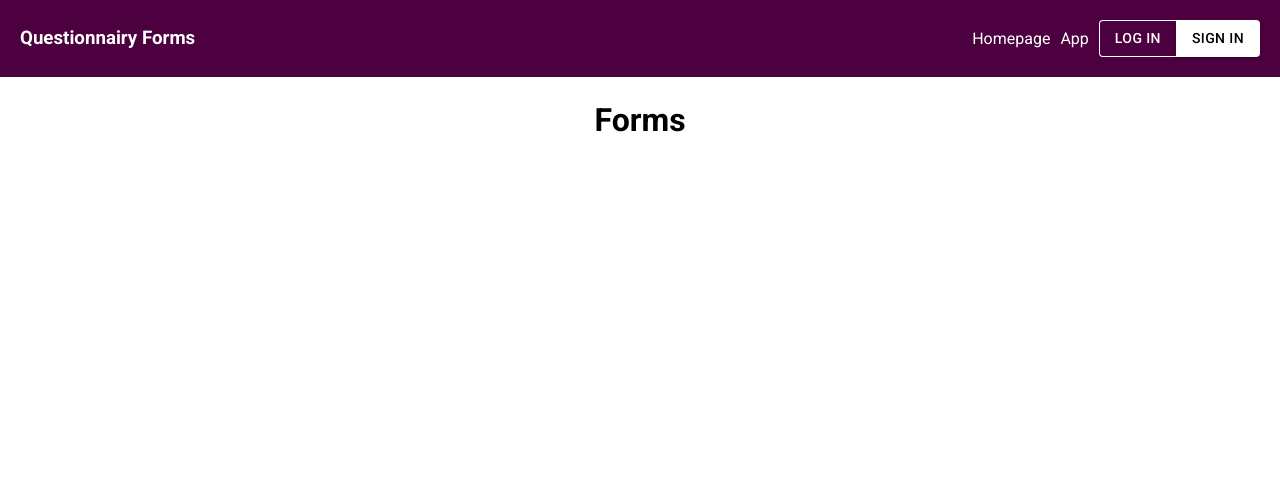
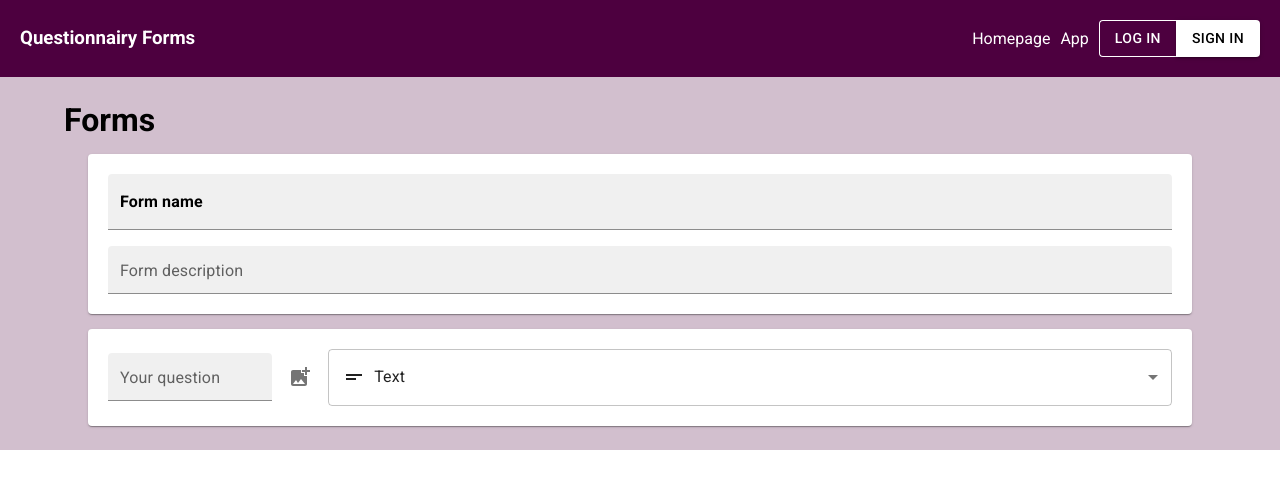
Before and after one commit to ArtemVolsh/forms-questionnairy, a React (Create React App) app: page / in a window 1280 px wide. Shown: the top 488 px of the page. Built offline with nearby package versions, Linux system fonts and the light colour scheme.

Commit message:
created forms model, doing layout

```diff
--- a/src/App.js
+++ b/src/App.js
@@ -1,4 +1,3 @@
-import React from "react";
 // eslint-disable-next-line
 import { Routes, Route, Navigate } from "react-router-dom";
 
@@ -24,7 +23,17 @@ function App() {
         </div>
       );
     } else if (!isAuth) {
-      return <div className="App">Hello! Not logged 😭</div>;
+      return (
+        <div className="App">
+          <Routes>
+            <Route path="/" element={<MainLayout />}>
+              <Route index element={<MainPage />} />
+              <Route path="login" element={<LoginPage />} />
+              <Route path="app" element={<AppPage />} />
+            </Route>
+          </Routes>
+        </div>
+      );
     }
   }
 
--- a/src/Pages/MainPage.jsx
+++ b/src/Pages/MainPage.jsx
@@ -1,4 +1,5 @@
 import { Container } from "@mui/material";
+import { FormPage } from "./UnitPages/FormPage";
 
 const MainPage = () => {
   return (
@@ -7,12 +8,13 @@ const MainPage = () => {
         sx={{
           width: "100%",
           display: "flex",
+          flexDirection: "column",
           justifyContent: "center",
           padding: "24px 0",
         }}
       >
         <h1 style={{ marginBottom: "15px" }}>Forms</h1>
-
+        <FormPage />
       </Container>
     </div>
   );
--- a/src/Pages/UnitPages/FormPage.jsx
+++ b/src/Pages/UnitPages/FormPage.jsx
@@ -1,3 +1,130 @@
+import {
+  IconButton,
+  MenuItem,
+  Paper,
+  Select,
+  Stack,
+  TextField,
+  Typography,
+  Box,
+  Container,
+} from "@mui/material";
+
 import { useEffect, useState } from "react";
 
-export const FormPage = () => {};
+import {
+  AddPhotoAlternate,
+  ShortText,
+  CheckBox,
+  ArrowDropDownCircle,
+} from "@mui/icons-material";
+
+export const FormPage = () => {
+  const questionTypes = {
+    TEXT: "TEXT",
+    SELECT: "SELECT",
+    CHECKBOX: "CHECKBOX",
+  };
+
+  const defaultForm = {
+    name: "",
+    description: "",
+    questions: [
+      {
+        questionName: "",
+        questionRank: 0,
+        questionImage: undefined,
+        isQuestionMandatory: false,
+        questionInput: {
+          questionType: questionTypes.TEXT,
+          questionOptions: [
+            {
+              optionRank: 0,
+              optionValue: "",
+            },
+          ],
+        },
+      },
+    ],
+  };
+
+  const defaultQuestions = [{}];
+
+  const [form, setForm] = useState(defaultForm);
+
+  const handleChange = (e) => {
+    const { name, value } = e.target;
+
+    setForm({ ...form, [name]: value });
+  };
+
+  return (
+    <div className="page-wrapper">
+      <Container sx={{ display: "flex" }} className="form-wrapper">
+        <Paper className="form-name-wrapper">
+          <Stack spacing={2}>
+            <TextField
+              name="name"
+              onChange={handleChange}
+              InputLabelProps={{
+                style: {
+                  color: "black",
+                  fontWeight: "bold",
+                },
+              }}
+              label="Form name"
+              placeholder="Enter form name..."
+              variant="filled"
+            />
+            <TextField
+              name="description"
+              onChange={handleChange}
+              label="Form description"
+              placeholder="Enter form description..."
+              variant="filled"
+              size="small"
+            />
+          </Stack>
+        </Paper>
+        <div className="form-questions-wrapper">
+          {form.questions.map((q) => (
+            <Paper key={q.questionName} className="form-question-wrapper">
+              <Box sx={{ width: "100%" }}>
+                <Stack direction="row" spacing={1} alignItems="center">
+                  <TextField
+                    name="description"
+                    onChange={handleChange}
+                    label="Your question"
+                    placeholder="Question text..."
+                    variant="filled"
+                    size="small"
+                  />
+                  <IconButton>
+                    <AddPhotoAlternate />
+                  </IconButton>
+                  <Select value={q.questionInput.questionType} fullWidth>
+                    <MenuItem value={questionTypes.TEXT}>
+                      <Stack direction="row" alignItems="center" spacing={1}>
+                        <ShortText /> <Typography>Text</Typography>
+                      </Stack>
+                    </MenuItem>
+                    <MenuItem value={questionTypes.SELECT}>
+                      <Stack direction="row" alignItems="center" spacing={1}>
+                        <ArrowDropDownCircle /> <Typography>Select</Typography>
+                      </Stack>
+                    </MenuItem>
+                    <MenuItem value={questionTypes.CHECKBOX}>
+                      <Stack direction="row" alignItems="center" spacing={1}>
+                        <CheckBox /> <Typography>Check Box</Typography>
+                      </Stack>
+                    </MenuItem>
+                  </Select>
+                </Stack>
+              </Box>
+            </Paper>
+          ))}
+        </div>
+      </Container>
+    </div>
+  );
+};
--- a/src/index.css
+++ b/src/index.css
@@ -20,6 +20,7 @@ body {
   display: flex;
   flex-direction: column;
   height: 100%;
+  background-color: rgb(77 0 63 / 25%);
 }
 
 .page-wrapper {
@@ -62,3 +63,13 @@ body {
   display: flex;
   justify-content: center;
 }
+
+.form-wrapper {
+  display: flex;
+  flex-direction: column;
+  gap: 15px;
+}
+
+:is(.form-name-wrapper, .form-question-wrapper) {
+  padding: 20px;
+}
```
Also changed, not shown: src/backend/models/forms-model.js (+50 -3 lines), src/Components/FormInput.jsx (added).
